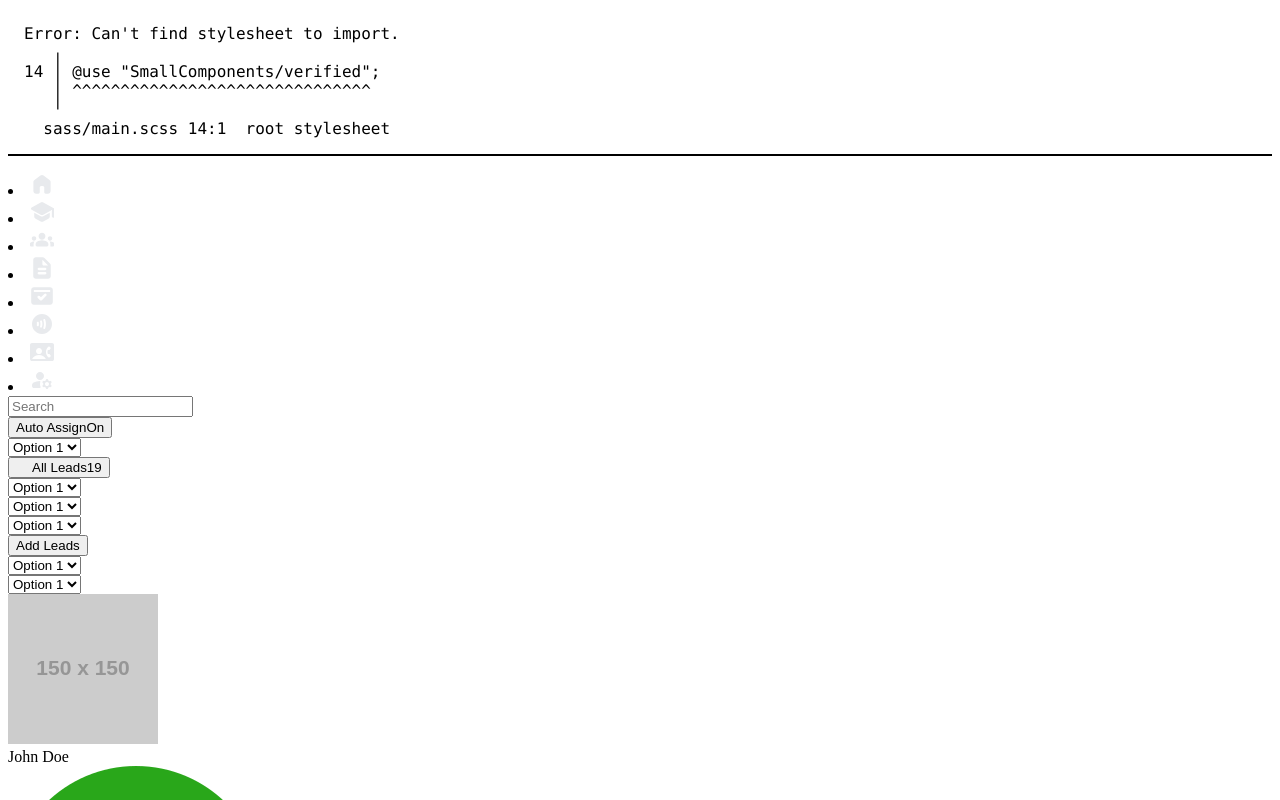
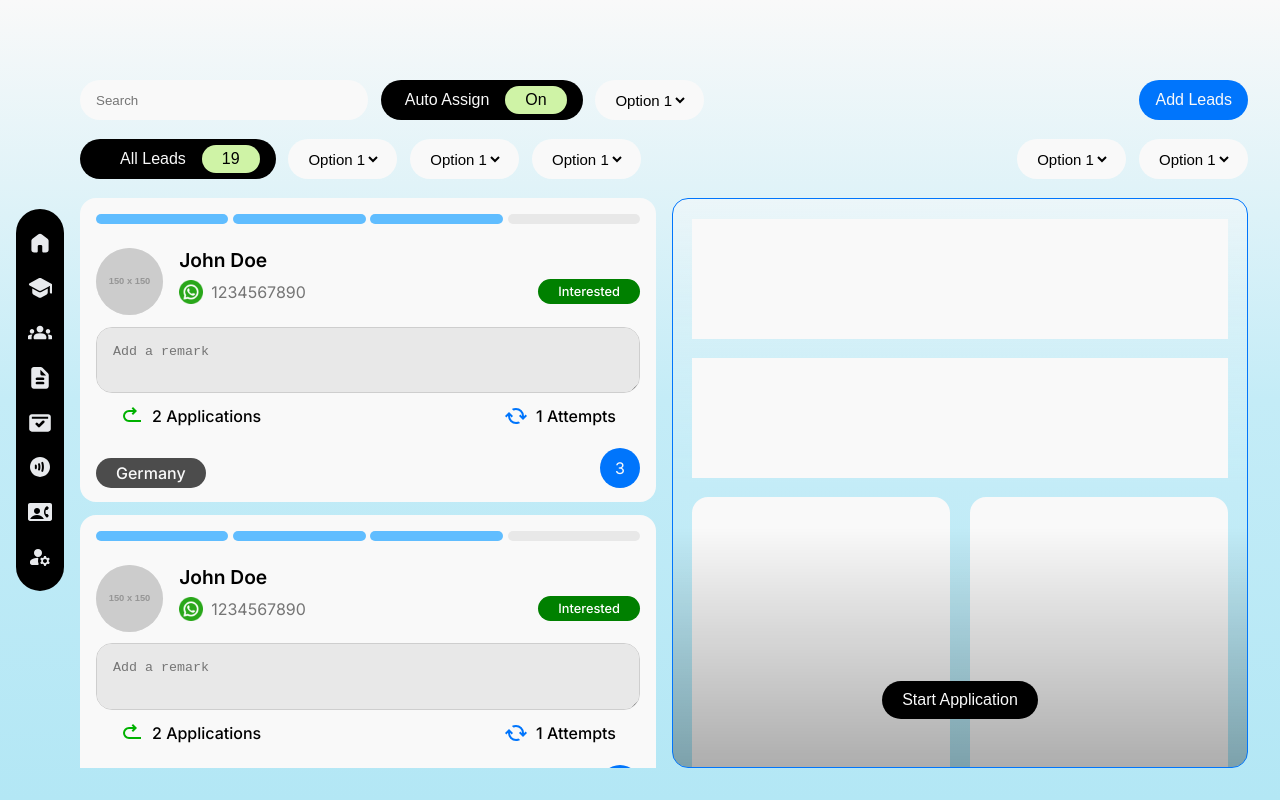
Before and after one commit to Arjunliljo/CRM, a React (Vite) app: page /leads in a window 1280 px wide. Shown: the top 800 px of the page. Built offline with nearby package versions, Linux system fonts and the light colour scheme.

Commit message:
created start application btn

```diff
--- a/Sass/components/_buttons.scss
+++ b/Sass/components/_buttons.scss
@@ -63,3 +63,10 @@
   padding: 5px 20px;
   height: fit-content;
 }
+
+.secondry-btn {
+  background-color: variables.$color-black;
+  color: variables.$color-white;
+  padding: 10px 20px;
+  height: fit-content;
+}
--- a/Sass/components/_profileCard.scss
+++ b/Sass/components/_profileCard.scss
@@ -7,6 +7,7 @@
   display: flex;
   flex-direction: column;
   gap: variables.$general-gap;
+
   &-head {
     background-color: transparent;
 
@@ -32,3 +33,18 @@
     border-radius: variables.$radius-md;
   }
 }
+
+.start-application {
+  position: sticky;
+  bottom: 0;
+  height: 15rem;
+  width: 100%;
+  background: linear-gradient(to bottom, rgba(0, 0, 0, 0), rgba(0, 0, 0, 0.3));
+  z-index: 10;
+
+  display: flex;
+  justify-content: center;
+  align-items: end;
+  padding-bottom: 3rem;
+  font-weight: 500;
+}
--- a/Sass/layout/_mainBody.scss
+++ b/Sass/layout/_mainBody.scss
@@ -61,7 +61,6 @@
 
   & .main-body-box {
     display: flex;
-
     overflow: hidden;
 
     &-left {
@@ -77,6 +76,7 @@
       @include mixins.removeScrollbar;
       border: 1px solid variables.$color-blue;
       background: variables.$bg-rotate;
+      position: relative;
     }
   }
 
--- a/Sass/main.scss
+++ b/Sass/main.scss
@@ -11,7 +11,6 @@
 @use "base/responive";
 @use "components/buttons";
 @use "components/selectors";
-@use "SmallComponents/verified";
 @use "components/card";
 @use "components/profileCard";
 
--- a/src/components/Card/ProfileCard/ProfileCard.jsx
+++ b/src/components/Card/ProfileCard/ProfileCard.jsx
@@ -1,7 +1,6 @@
 export default function ProfileCard() {
   return (
     <div className="profileCard">
-      <div className="start-application"></div>
       <div className="profileCard-head">
         <div className="profileCard-head-info"></div>
       </div>
--- /dev/null
+++ b/src/components/Card/ProfileCard/StartApplication.jsx
@@ -0,0 +1,9 @@
+import SecondryBtn from "../../buttons/SecondryBtn";
+
+export default function StartApplication() {
+  return (
+    <div className="start-application">
+      <SecondryBtn>Start Application</SecondryBtn>
+    </div>
+  );
+}
--- a/src/components/buttons/SecondryBtn.jsx
+++ b/src/components/buttons/SecondryBtn.jsx
@@ -1,5 +1,5 @@
 function SecondryBtn({ children }) {
-  return <div className="secondarybtn">{children}</div>;
+  return <button className="btn secondry-btn">{children}</button>;
 }
 
 export default SecondryBtn;
--- a/src/layout/MainBody/MainBody.jsx
+++ b/src/layout/MainBody/MainBody.jsx
@@ -7,7 +7,8 @@ export default function MainBody({
   switching = false,
   BottomLeft = [],
   BottomRight = [],
-  ProfileCard = {},
+  ProfileCard = <></>,
+  StartApplication = <></>,
 }) {
   return (
     <main className="main-body leads">
@@ -52,6 +53,7 @@ export default function MainBody({
           style={switching ? { width: "50%" } : { width: "0%" }}
         >
           {ProfileCard}
+          {StartApplication}
         </div>
       </div>
     </main>
--- a/src/pages/leads/Leads.jsx
+++ b/src/pages/leads/Leads.jsx
@@ -8,6 +8,7 @@ import PrimaryBttn from "../../components/buttons/PrimaryBttn";
 import AllLeads from "../../components/buttons/AllLeads";
 import { setAutoLeadsAssign, setCurLead } from "../../../global/leadsSlice";
 import ProfileCard from "../../components/Card/ProfileCard/ProfileCard";
+import StartApplication from "../../components/Card/ProfileCard/StartApplication";
 
 const lead = {
   num: 3,
@@ -46,6 +47,7 @@ export default function Leads() {
   const ISelectorFour = <Selector />;
   const ISelectorFive = <Selector />;
   const IProfileCard = <ProfileCard />;
+  const IStartApplication = <StartApplication />;
 
   const TopLeft = [
     <div key="search-bar">{ISearchBar}</div>,
@@ -73,6 +75,7 @@ export default function Leads() {
       BottomLeft={BottomLeft}
       BottomRight={BottomRight}
       ProfileCard={IProfileCard}
+      StartApplication={IStartApplication}
     />
   );
 }
--- a/styles/styles.css
+++ b/styles/styles.css
@@ -1,17 +1,472 @@
-/* Error: Can't find stylesheet to import.
- *    ,
- * 14 | @use "SmallComponents/verified";
- *    | ^^^^^^^^^^^^^^^^^^^^^^^^^^^^^^^
- *    '
- *   sass/main.scss 14:1  root stylesheet */
+* {
+  padding: 0;
+  margin: 0;
+  box-sizing: border-box;
+  transition: all 0.5s ease-in-out;
+}
 
-body::before {
-  font-family: "Source Code Pro", "SF Mono", Monaco, Inconsolata, "Fira Mono",
-      "Droid Sans Mono", monospace, monospace;
-  white-space: pre;
-  display: block;
-  padding: 1em;
-  margin-bottom: 1em;
-  border-bottom: 2px solid black;
-  content: "Error: Can't find stylesheet to import.\a    \2577 \a 14 \2502  @use \"SmallComponents/verified\";\a    \2502  ^^^^^^^^^^^^^^^^^^^^^^^^^^^^^^^\a    \2575 \a   sass/main.scss 14:1  root stylesheet";
+body {
+  font-family: "Inter", sans-serif;
 }
+
+main {
+  padding: 2rem;
+}
+
+/* Scrollbar styling */
+::-webkit-scrollbar {
+  width: 10px;
+}
+
+::-webkit-scrollbar-thumb:hover {
+  background: #555;
+}
+
+.name-small {
+  font-size: 1.2rem;
+  font-weight: 600;
+}
+
+.card-number {
+  font-size: 1rem;
+  font-weight: 400;
+  color: #757575;
+}
+
+.body-bg {
+  background: linear-gradient(to bottom, #f9f9f9, #c4ecf7, #b3e7f5);
+  position: fixed;
+  top: 0;
+  left: 0;
+  width: 100%;
+  height: 100%;
+  z-index: -1;
+}
+
+.search-bar {
+  width: 18rem;
+  height: 2.5rem;
+  border-radius: 5rem;
+  padding: 0.5rem 1rem;
+  background-color: #f9f9f9;
+  display: flex;
+  align-items: center;
+  justify-content: center;
+}
+.search-bar input {
+  width: 100%;
+  height: 100%;
+  border: none;
+  outline: none;
+  background-color: transparent;
+}
+
+.icon {
+  width: 1.5rem;
+  height: 1.5rem;
+}
+
+.rotate {
+  transform: rotate(180deg);
+}
+
+.navbar {
+  position: fixed;
+  top: 50%;
+  left: 1rem;
+  transform: translateY(-50%);
+  z-index: 100;
+  width: 3rem;
+  background-color: #000000;
+  border-radius: 5rem;
+  display: flex;
+  flex-direction: column;
+  align-items: center;
+  gap: 0.5rem;
+  padding: 1rem 0;
+}
+.navbar li {
+  list-style: none;
+  padding: 0.4rem;
+  border-radius: 50%;
+  cursor: pointer;
+  color: white;
+  justify-content: space-between;
+  display: flex;
+  align-items: center;
+  gap: 0.5rem;
+  background-color: #000000;
+}
+
+.main-body {
+  display: grid;
+  grid-template-rows: minmax(fit-content, auto) 1fr;
+  gap: 1.2rem;
+  height: calc(100vh - 3rem);
+  width: calc(100% - 3rem);
+  margin-left: 3rem;
+  margin-top: 3rem;
+}
+.main-body .main-body-head {
+  background-color: transparent;
+  display: flex;
+  align-items: center;
+  justify-content: space-between;
+}
+.main-body .main-body-head-left {
+  display: flex;
+  flex-direction: column;
+  align-items: start;
+  justify-content: flex-start;
+  height: 100%;
+  gap: 1.2rem;
+}
+.main-body .main-body-head-left-top {
+  display: flex;
+  align-items: center;
+  justify-content: space-between;
+  gap: 0.8rem;
+}
+.main-body .main-body-head-left-bottom {
+  display: flex;
+  align-items: center;
+  justify-content: space-between;
+  gap: 0.8rem;
+}
+.main-body .main-body-head-right {
+  display: flex;
+  align-items: end;
+  flex-direction: column;
+  justify-content: space-between;
+  height: 100%;
+}
+.main-body .main-body-head-right-top {
+  display: flex;
+  align-items: center;
+  justify-content: space-between;
+  gap: 0.8rem;
+}
+.main-body .main-body-head-right-bottom {
+  display: flex;
+  align-items: center;
+  justify-content: space-between;
+  gap: 0.8rem;
+}
+.main-body .main-body-box {
+  display: flex;
+  overflow: hidden;
+}
+.main-body .main-body-box-left {
+  transition: all 0.5s ease-in-out;
+  overflow: scroll;
+  scrollbar-width: none;
+}
+.main-body .main-body-box-left::-webkit-scrollbar {
+  display: none;
+}
+.main-body .main-body-box-right {
+  transition: all 0.5s ease-in-out;
+  border-radius: 1rem;
+  overflow: scroll;
+  scrollbar-width: none;
+  border: 1px solid #0075fc;
+  background: linear-gradient(to bottom, rgba(249, 249, 249, 0.5), #c4ecf7, #b3e7f5);
+  position: relative;
+}
+.main-body .main-body-box-right::-webkit-scrollbar {
+  display: none;
+}
+.main-body-scroll-container {
+  width: 100%;
+  overflow-y: scroll;
+  display: grid;
+  gap: 0.8rem;
+  grid-template-columns: repeat(auto-fill, minmax(22rem, 1fr));
+  scrollbar-width: none;
+}
+.main-body-scroll-container::-webkit-scrollbar {
+  display: none;
+}
+
+.btn {
+  border: none;
+  outline: none;
+  background-color: transparent;
+  cursor: pointer;
+  border-radius: 5rem;
+  padding: 1rem;
+  height: 2.5rem;
+  font-weight: 500;
+  font-size: 1rem;
+  display: flex;
+  align-items: center;
+  justify-content: center;
+}
+.btn-on {
+  background-color: #cff3a6;
+  color: #000000;
+  border-radius: 15px;
+  padding: 5px 20px;
+}
+
+.primary-btn {
+  background-color: #0075fc;
+  color: #f9f9f9;
+  display: flex;
+  align-items: center;
+  justify-content: center;
+}
+
+.info-btn {
+  padding: 5px 20px;
+  height: fit-content;
+  font-size: 0.8rem;
+}
+
+.btn-auto {
+  background-color: #000000;
+  color: #f9f9f9;
+  display: flex;
+  align-items: center;
+  justify-content: space-between;
+  gap: 1rem;
+  height: 2.5rem;
+  padding-left: 1.5rem;
+}
+.btn-auto-off {
+  background-color: #fd6363;
+  color: #000000;
+  border-radius: 15px;
+  padding: 5px 20px;
+}
+.btn-auto.btn-auto-on .btn-auto-off {
+  background-color: #cff3a6;
+  color: #000000;
+}
+
+.countrybtn {
+  background-color: #4c4c4c;
+  color: #f9f9f9;
+  padding: 5px 20px;
+  height: fit-content;
+}
+
+.secondry-btn {
+  background-color: #000000;
+  color: #f9f9f9;
+  padding: 10px 20px;
+  height: fit-content;
+}
+
+.select-container {
+  padding: 0rem 1rem;
+  height: 2.5rem;
+  display: flex;
+  align-items: center;
+  justify-content: center;
+  background-color: #f9f9f9;
+  border-radius: 5rem;
+}
+.select-container .custom-select {
+  width: 100%;
+  font-size: 15px;
+  color: #000000;
+  background-color: #f9f9f9;
+  border-radius: 15px;
+  outline: none;
+  border: none;
+  cursor: pointer;
+}
+.select-container .custom-select:hover {
+  background-color: #f9f9f9;
+}
+.select-container .custom-select option {
+  color: black;
+  background-color: #f9f9f9;
+}
+
+.card {
+  background-color: #f9f9f9;
+  height: 19rem;
+  border-radius: 1rem;
+  padding: 1rem;
+  transition: all 0.3s ease-in-out;
+  cursor: pointer;
+}
+.card-body {
+  display: flex;
+  flex-direction: column;
+  justify-content: space-between;
+  height: 100%;
+  gap: 0.71em;
+}
+.card-body-top {
+  display: flex;
+  align-items: end;
+  justify-content: space-between;
+  margin-top: 1.5rem;
+  height: 3.5rem;
+}
+.card-body-mid {
+  flex: 2;
+  border-radius: 1rem;
+  overflow: hidden;
+  border: 1px solid rgb(206, 206, 206);
+  margin-top: 0.71em;
+}
+.card-body-mid textarea {
+  width: 100%;
+  height: 100%;
+  padding: 1rem;
+  color: #757575;
+  border: none;
+  outline: none;
+  background-color: #e8e8e8;
+}
+.card-body-bottom {
+  flex: 1;
+}
+.card-body-bottom-icons {
+  display: flex;
+  align-items: center;
+  justify-content: space-between;
+  padding: 0 1.5rem;
+  gap: 0.71em;
+}
+.card-body-bottom-icons-item {
+  display: flex;
+  align-items: center;
+  gap: 0.5rem;
+  font-weight: 500;
+}
+.card-body-bottom-country {
+  display: flex;
+  align-items: end;
+  justify-content: space-between;
+  margin-bottom: 0.5rem;
+}
+.card-body-bottom-country-count {
+  background-color: #0075fc;
+  color: #f9f9f9;
+  border-radius: 5rem;
+  height: 2.5rem;
+  width: 2.5rem;
+  display: flex;
+  align-items: center;
+  justify-content: center;
+}
+
+.mover {
+  display: flex;
+  align-items: center;
+  justify-content: space-between;
+  gap: 0.3rem;
+}
+.mover-item {
+  flex: 1;
+  height: 0.6rem;
+  background-color: #60bdff;
+  border-radius: 1.5rem;
+}
+.mover-gray {
+  background-color: #e8e8e8;
+}
+
+.name-bar {
+  display: flex;
+  align-items: start;
+  gap: 1rem;
+  height: 100%;
+}
+.name-bar-img {
+  background-color: #e8e8e8;
+  height: 120%;
+  border-radius: 50%;
+  overflow: hidden;
+}
+.name-bar-img img {
+  width: 100%;
+  height: 100%;
+  object-fit: cover;
+}
+.name-bar-name {
+  display: flex;
+  align-items: start;
+  justify-content: space-between;
+  height: 100%;
+  flex-direction: column;
+  gap: 0.5rem;
+}
+.name-bar-name-whatsapp {
+  display: flex;
+  align-items: center;
+  gap: 0.5rem;
+}
+
+.profileCard {
+  height: fit-content;
+  width: 100%;
+  padding: 1.2rem;
+  display: flex;
+  flex-direction: column;
+  gap: 1.2rem;
+}
+.profileCard-head {
+  background-color: transparent;
+}
+.profileCard-head-info {
+  background-color: #f9f9f9;
+  height: 7.5rem;
+}
+.profileCard-journy {
+  background-color: #f9f9f9;
+  height: 7.5rem;
+}
+.profileCard-boxes {
+  display: flex;
+  gap: 1.2rem;
+}
+.profileCard-box {
+  background-color: #f9f9f9;
+  flex: 1;
+  height: 30rem;
+  border-radius: 1rem;
+}
+
+.start-application {
+  position: sticky;
+  bottom: 0;
+  height: 15rem;
+  width: 100%;
+  background: linear-gradient(to bottom, rgba(0, 0, 0, 0), rgba(0, 0, 0, 0.3));
+  z-index: 10;
+  display: flex;
+  justify-content: center;
+  align-items: end;
+  padding-bottom: 3rem;
+  font-weight: 500;
+}
+
+/*
+*
+*
+*
+*
+*
+*
+*
+*
+*
+*
+*
+*
+*
+*
+*
+*
+*
+*
+*/
+.selectedCard {
+  background-color: rgb(216, 255, 216);
+}
```
